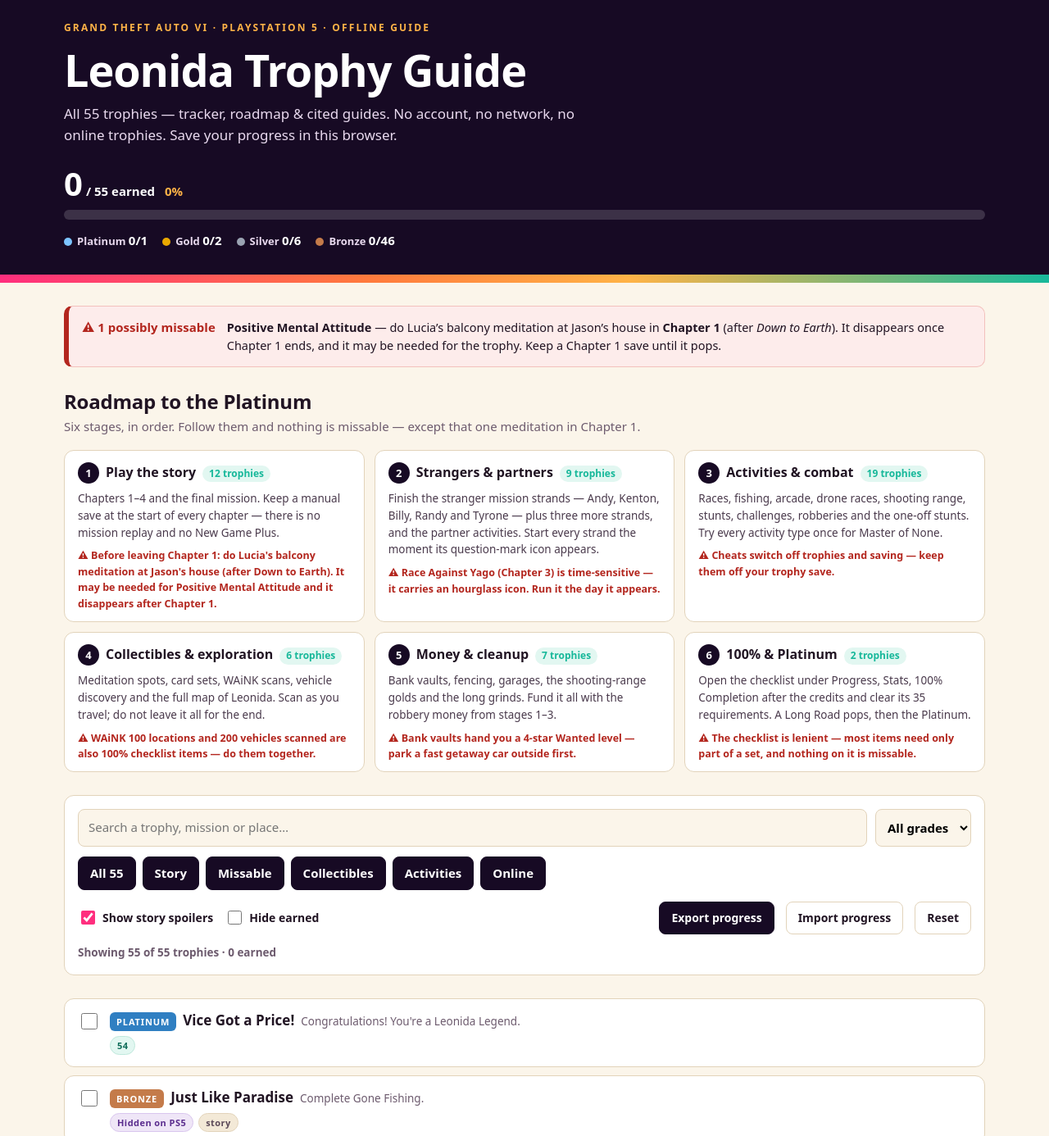
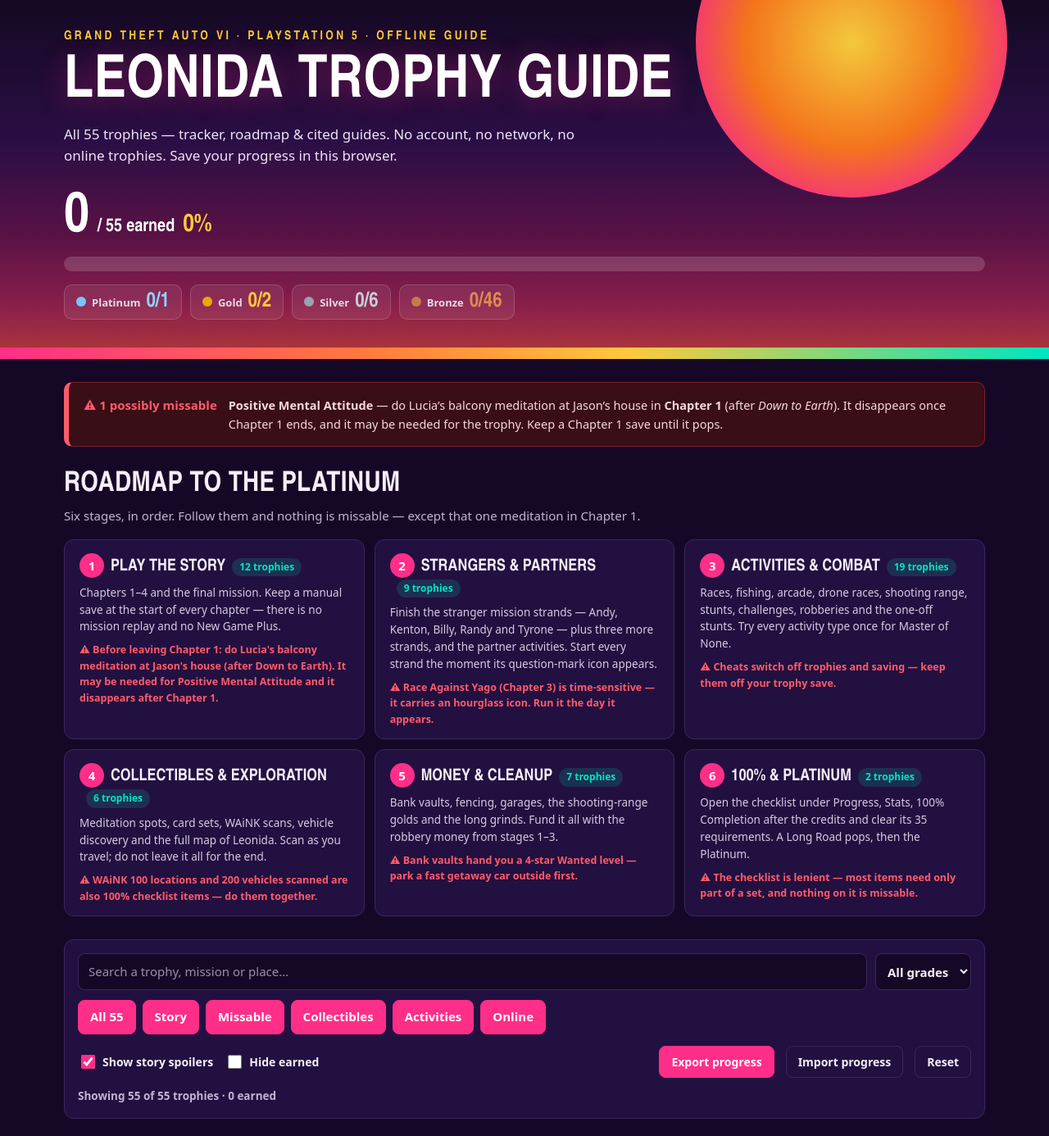
Before and after one commit to Oxim97-byte/gta6-trophy-guide, a plain HTML site: page app/index.html in a window 1280 px wide. Shown: the part 19-1405 px from the top of the page at 82% size. Drawn offline with Linux system fonts and the light colour scheme.

Commit message:
Restyle UI: Vice City neon sunset theme (frontend-design + antislop-ui)

```diff
--- a/app/style.css
+++ b/app/style.css
@@ -1,94 +1,159 @@
-/* Leonida Trophy Guide — Vice City sunset field manual.
-   Dark plum night header, warm paper body, one sunset band. System fonts only: offline. */
+/* Leonida Trophy Guide — Vice City neon sunset.
+   DESIGN DECISIONS (read before tweaking):
+   - Palette is pulled from the subject, not a default: a Vice City sunset —
+     deep violet night sky, hot-pink neon, sunset orange, gold, neon teal.
+     Dark is a subject decision (neon night), not a trend default.
+   - ONE accent (hot pink) at the key moments: the sun, the active filter,
+     the progress glow. Glow dose cap = 1 element: the progress fill only.
+   - The sun disc is the identity motif (a Vice City sunset has a sun);
+     no generic grid, no glass, no bento, no decorative dots or badges.
+   - Display type is condensed + black weight ("Noto Sans Condensed", falls
+     back to Arial Narrow / system) — the GTA poster voice. Body stays
+     system-ui for readability. System fonts only: the app works offline.
+   - Grade colours are saturated so they read on the dark cards at a glance:
+     platinum ice-blue, gold amber, silver light grey, bronze burnt orange.
+   - The missable alert's red left edge marks real state (danger), and the
+     earned row's teal edge marks real state (earned) — stripes carry
+     information, never decoration. */
 :root {
-  --night: #170a24;
-  --night-2: #221033;
-  --ink: #211423;
-  --paper: #fbf5ea;
-  --paper-2: #f3e9d7;
-  --line: #e2d3ba;
-  --muted: #6d5b6e;
-  --magenta: #ff2e7e;
-  --amber: #ffb347;
-  --teal: #17b89a;
-  --platinum: #7cc4ff;
-  --gold: #e9a800;
-  --silver: #9aa3b2;
-  --bronze: #c47b4a;
-  --danger: #b3261e;
-  --danger-bg: #fdeceb;
-  --ok: #177245;
+  --night: #150826;
+  --night-2: #221040;
+  --night-3: #2e1558;
+  --ink: #f6eefa;
+  --muted: #c3b2d4;
+  --faint: #9c8bb0;
+  --line: #3d2560;
+  --pink: #ff2e88;
+  --orange: #ff7a1a;
+  --amber: #ffc93c;
+  --teal: #00e5c0;
+  --platinum: #8fd3ff;
+  --gold: #ffc93c;
+  --silver: #c7cdd8;
+  --bronze: #e08a52;
+  --danger: #ff5b6a;
+  --danger-bg: #3a0e16;
+  --danger-line: #7a1e28;
+  --ok: #00e5c0;
+  --display: "Noto Sans Condensed", "Arial Narrow", "Helvetica Neue Condensed", "Roboto Condensed", sans-serif;
 }
 * { box-sizing: border-box; }
 html { -webkit-text-size-adjust: 100%; }
 body {
   margin: 0;
-  background: var(--paper);
+  background: var(--night);
   color: var(--ink);
   font-family: system-ui, -apple-system, "Segoe UI", Roboto, "Helvetica Neue", Arial, sans-serif;
   font-size: 15px;
   line-height: 1.55;
 }
+::selection { background: var(--pink); color: #fff; }
 h1, h2, h3 { line-height: 1.15; margin: 0; }
-a { color: #8a1d5c; }
+a { color: #ff8fbf; }
 a:focus-visible, button:focus-visible, input:focus-visible, select:focus-visible, summary:focus-visible {
-  outline: 3px solid var(--magenta);
+  outline: 3px solid var(--pink);
   outline-offset: 2px;
 }
 
-/* ---------- hero ---------- */
-.hero { background: var(--night); color: #fff; }
-.hero-inner { max-width: 1180px; margin: 0 auto; padding: 44px 28px 30px; }
+/* ---------- hero: the sunset sky ---------- */
+.hero {
+  position: relative;
+  overflow: hidden;
+  color: #fff;
+  background: linear-gradient(180deg, #12081f 0%, #2a0e45 42%, #5b1245 68%, #8a1f4b 86%, #b23a37 100%);
+}
+/* The sun: one big disc, low on the right, sinking into the horizon. */
+.hero::before {
+  content: "";
+  position: absolute;
+  width: 380px; height: 380px;
+  right: 4%; top: -120px;
+  border-radius: 50%;
+  background: radial-gradient(circle, #ffd23c 0%, #ff7a1a 48%, #ff2e88 78%, rgba(255,46,136,0) 100%);
+  opacity: .95;
+}
+.hero-inner { position: relative; z-index: 1; max-width: 1180px; margin: 0 auto; padding: 52px 28px 34px; }
 .eyebrow {
-  margin: 0 0 10px;
-  font-size: 12px; font-weight: 700;
-  letter-spacing: .18em; text-transform: uppercase;
+  margin: 0 0 12px;
+  font-family: var(--display);
+  font-size: 15px; font-weight: 700;
+  letter-spacing: .22em; text-transform: uppercase;
   color: var(--amber);
 }
 .hero h1 {
-  font-size: 54px; font-weight: 900; letter-spacing: -0.02em;
+  font-family: var(--display);
+  font-size: 72px; font-weight: 900; text-transform: uppercase;
+  letter-spacing: .01em; line-height: .95;
+  text-shadow: 0 4px 32px rgba(255,46,136,.4);
 }
-.lede { margin: 10px 0 0; max-width: 640px; font-size: 17px; color: #e8d9ee; }
-.progress-wrap { margin-top: 26px; }
-.progress-big { font-size: 15px; color: #e8d9ee; }
-.progress-big #earnedCount { font-size: 40px; font-weight: 900; color: #fff; line-height: 1; }
-.progress-big .of { font-weight: 700; color: #fff; margin-left: 4px; }
-.progress-big .pct { margin-left: 12px; font-weight: 800; color: var(--amber); }
+.lede { margin: 14px 0 0; max-width: 640px; font-size: 17px; color: #efe2f5; }
+.progress-wrap { margin-top: 30px; }
+.progress-big { display: flex; align-items: baseline; gap: 10px; }
+.progress-big #earnedCount {
+  font-family: var(--display);
+  font-size: 68px; font-weight: 900; line-height: 1;
+  color: #fff;
+}
+.progress-big .of { font-family: var(--display); font-size: 22px; font-weight: 700; color: #fff; }
+.progress-big .pct {
+  font-family: var(--display);
+  font-size: 30px; font-weight: 900;
+  color: var(--amber);
+}
 .bar {
-  height: 12px; margin-top: 10px;
+  height: 18px; margin-top: 12px;
   background: rgba(255,255,255,.16);
   border-radius: 999px; overflow: hidden;
 }
 .bar span {
   display: block; height: 100%; width: 0%;
-  background: linear-gradient(90deg, var(--magenta), var(--amber) 55%, var(--teal));
+  background: linear-gradient(90deg, var(--pink), var(--orange) 55%, var(--teal));
   border-radius: 999px;
+  box-shadow: 0 0 18px rgba(255,46,136,.45);
   transition: width .25s ease;
 }
 .grades {
-  list-style: none; display: flex; flex-wrap: wrap; gap: 8px 18px;
-  margin: 14px 0 0; padding: 0;
+  list-style: none; display: flex; flex-wrap: wrap; gap: 10px;
+  margin: 16px 0 0; padding: 0;
   font-size: 13px; font-weight: 700; color: #e8d9ee;
 }
-.grades b { color: #fff; font-size: 15px; }
-.grades .dot { display: inline-block; width: 10px; height: 10px; border-radius: 50%; margin-right: 6px; vertical-align: -1px; }
-.sunset { height: 10px; background: linear-gradient(90deg, var(--magenta), #ff7a3d 35%, var(--amber) 60%, var(--teal)); }
+.grades li {
+  display: flex; align-items: baseline; gap: 7px;
+  background: rgba(255,255,255,.07);
+  border: 1px solid rgba(255,255,255,.16);
+  border-radius: 10px;
+  padding: 8px 14px;
+}
+.grades b {
+  font-family: var(--display);
+  font-size: 25px; font-weight: 900; line-height: 1;
+}
+.grades li:nth-child(1) b { color: var(--platinum); }
+.grades li:nth-child(2) b { color: var(--gold); }
+.grades li:nth-child(3) b { color: var(--silver); }
+.grades li:nth-child(4) b { color: var(--bronze); }
+.grades .dot { display: inline-block; width: 12px; height: 12px; border-radius: 50%; vertical-align: -1px; }
+.sunset { height: 14px; background: linear-gradient(90deg, var(--pink), #ff7a3d 35%, var(--amber) 60%, var(--teal)); }
 
 /* ---------- main ---------- */
 main { max-width: 1180px; margin: 0 auto; padding: 0 28px 48px; }
 section { margin-top: 28px; }
-h2 { font-size: 24px; font-weight: 900; letter-spacing: -0.01em; }
+h2 {
+  font-family: var(--display);
+  font-size: 34px; font-weight: 900; text-transform: uppercase;
+  letter-spacing: .01em;
+}
 .section-sub { margin: 6px 0 0; color: var(--muted); max-width: 720px; }
 
 /* missable alert */
 .alert {
   display: flex; gap: 14px; align-items: flex-start;
   background: var(--danger-bg);
-  border: 1px solid #f3c1bd; border-left: 6px solid var(--danger);
-  border-radius: 10px; padding: 14px 16px;
+  border: 1px solid var(--danger-line); border-left: 6px solid var(--danger);
+  border-radius: 10px; padding: 16px 18px;
 }
-.alert strong { color: var(--danger); white-space: nowrap; }
-.alert span { font-size: 14.5px; }
+.alert strong { color: var(--danger); white-space: nowrap; font-size: 15px; }
+.alert span { font-size: 14.5px; color: #f6d9dc; }
 
 /* roadmap */
 .stages {
@@ -96,48 +161,52 @@ h2 { font-size: 24px; font-weight: 900; letter-spacing: -0.01em; }
   display: grid; grid-template-columns: repeat(3, 1fr); gap: 12px;
 }
 .stages li {
-  background: #fff; border: 1px solid var(--line); border-radius: 12px;
-  padding: 14px 16px 12px; position: relative;
+  background: var(--night-2); border: 1px solid var(--line); border-radius: 12px;
+  padding: 16px 18px 14px; position: relative;
 }
 .stages .num {
-  display: inline-block; width: 26px; height: 26px; line-height: 26px;
+  display: inline-block; width: 30px; height: 30px; line-height: 30px;
   text-align: center; border-radius: 50%;
-  background: var(--night); color: #fff; font-weight: 900; font-size: 13px;
+  background: var(--pink); color: #fff; font-weight: 900; font-size: 15px;
 }
-.stages h3 { display: inline; margin-left: 8px; font-size: 16px; }
+.stages h3 {
+  display: inline; margin-left: 8px;
+  font-family: var(--display); font-size: 20px; font-weight: 800; text-transform: uppercase;
+}
 .stages .tcount {
   display: inline-block; margin-left: 8px; font-size: 12px; font-weight: 800;
-  color: var(--teal); background: #e2f7f1; border-radius: 999px; padding: 1px 8px;
+  color: var(--teal); background: rgba(0,229,192,.14); border-radius: 999px; padding: 2px 9px;
 }
-.stages p { margin: 8px 0 0; font-size: 13.5px; color: #4a3a4c; }
+.stages p { margin: 8px 0 0; font-size: 13.5px; color: #d9c8e2; }
 .stages .warn { margin-top: 8px; font-size: 12.5px; color: var(--danger); font-weight: 700; }
 
 /* controls */
-.controls { background: #fff; border: 1px solid var(--line); border-radius: 12px; padding: 16px; }
+.controls { background: var(--night-2); border: 1px solid var(--line); border-radius: 12px; padding: 16px; }
 .search-row { display: flex; gap: 10px; }
 .search-row input[type="search"] {
-  flex: 1; padding: 10px 12px; font: inherit;
-  border: 1.5px solid var(--line); border-radius: 8px; background: var(--paper);
+  flex: 1; padding: 10px 12px; font: inherit; color: var(--ink);
+  border: 1.5px solid var(--line); border-radius: 8px; background: var(--night);
 }
+.search-row input[type="search"]::placeholder { color: var(--faint); }
 .search-row select {
-  padding: 10px; font: inherit; font-weight: 700;
-  border: 1.5px solid var(--line); border-radius: 8px; background: var(--paper);
+  padding: 10px; font: inherit; font-weight: 700; color: var(--ink);
+  border: 1.5px solid var(--line); border-radius: 8px; background: var(--night);
 }
 .pills { display: flex; flex-wrap: wrap; gap: 8px; margin-top: 12px; }
 .pill {
   font: inherit; font-weight: 700; font-size: 13.5px;
   padding: 7px 14px; border-radius: 999px; cursor: pointer;
-  border: 1.5px solid var(--line); background: var(--paper); color: var(--ink);
+  border: 1.5px solid var(--line); background: var(--night); color: var(--ink);
 }
-.pill.active { background: var(--night); color: #fff; border-color: var(--night); }
+.pill.active { background: var(--pink); color: #fff; border-color: var(--pink); }
 .toggles { display: flex; flex-wrap: wrap; align-items: center; gap: 14px; margin-top: 14px; font-size: 14px; }
 .toggle { display: flex; align-items: center; gap: 6px; font-weight: 600; cursor: pointer; }
-.toggle input { width: 17px; height: 17px; accent-color: var(--magenta); }
+.toggle input { width: 17px; height: 17px; accent-color: var(--pink); }
 .spacer { flex: 1; }
 .controls button {
   font: inherit; font-weight: 700; cursor: pointer;
   padding: 8px 14px; border-radius: 8px;
-  border: 1.5px solid var(--night); background: var(--night); color: #fff;
+  border: 1.5px solid var(--pink); background: var(--pink); color: #fff;
 }
 .controls button.ghost { background: transparent; color: var(--ink); border-color: var(--line); }
 .import { font-weight: 700; cursor: pointer; padding: 8px 14px; border-radius: 8px; border: 1.5px solid var(--line); }
@@ -147,22 +216,22 @@ h2 { font-size: 24px; font-weight: 900; letter-spacing: -0.01em; }
 /* trophy rows */
 .rows { list-style: none; margin: 0; padding: 0; }
 .row {
-  background: #fff; border: 1px solid var(--line); border-radius: 12px;
+  background: var(--night-2); border: 1px solid var(--line); border-radius: 12px;
   margin-top: 10px; overflow: hidden;
 }
-.row.earned { border-color: #bfe6cf; background: #f4faf5; }
+.row.earned { border-color: #1e7a6b; border-left: 4px solid var(--teal); background: rgba(0,229,192,.06); }
 .row-head {
   display: flex; gap: 12px; align-items: flex-start;
-  padding: 14px 16px; cursor: pointer;
+  padding: 16px 18px; cursor: pointer;
 }
-.row-head input[type="checkbox"] { width: 20px; height: 20px; margin-top: 3px; accent-color: var(--ok); flex: none; cursor: pointer; }
+.row-head input[type="checkbox"] { width: 20px; height: 20px; margin-top: 3px; accent-color: var(--teal); flex: none; cursor: pointer; }
 .row-main { flex: 1; min-width: 0; }
 .row-title { display: flex; flex-wrap: wrap; align-items: baseline; gap: 8px; }
-.row-title h3 { font-size: 17px; }
+.row-title h3 { font-family: var(--display); font-size: 20px; font-weight: 800; }
 .row-title .official { font-size: 13.5px; color: var(--muted); font-weight: 400; }
 .grade-chip {
-  flex: none; font-size: 11px; font-weight: 900; letter-spacing: .08em; text-transform: uppercase;
-  padding: 3px 8px; border-radius: 6px; color: #fff; margin-top: 2px;
+  flex: none; font-size: 12px; font-weight: 900; letter-spacing: .1em; text-transform: uppercase;
+  padding: 5px 10px; border-radius: 6px; color: #fff; margin-top: 2px;
 }
 .grade-platinum { background: #2f7fc2; }
 .grade-gold { background: var(--gold); color: #211400; }
@@ -173,39 +242,55 @@ h2 { font-size: 24px; font-weight: 900; letter-spacing: -0.01em; }
   font-size: 11px; font-weight: 800; letter-spacing: .04em;
   padding: 2px 8px; border-radius: 999px;
 }
-.badge.missable { background: var(--danger-bg); color: var(--danger); border: 1px solid #f3c1bd; }
-.badge.hidden { background: #efe6f7; color: #5b2d8e; border: 1px solid #d9c6ee; }
-.badge.kind { background: var(--paper-2); color: #5c4a58; border: 1px solid var(--line); }
-.badge.count { background: #e2f7f1; color: #0d6b58; border: 1px solid #bfe8dc; }
-.row-guide { border-top: 1px dashed var(--line); padding: 12px 16px 14px; }
-.row-guide p { margin: 0; font-size: 14.5px; }
+.badge.missable { background: rgba(255,91,106,.14); color: #ff8a94; border: 1px solid rgba(255,91,106,.4); }
+.badge.hidden { background: rgba(179,124,255,.14); color: #cfa8ff; border: 1px solid rgba(179,124,255,.4); }
+.badge.kind { background: rgba(255,255,255,.06); color: var(--muted); border: 1px solid var(--line); }
+.badge.count { background: rgba(0,229,192,.12); color: #5ff0d2; border: 1px solid rgba(0,229,192,.35); }
+.row-guide { border-top: 1px dashed var(--line); padding: 12px 18px 14px; }
+.row-guide p { margin: 0; font-size: 14.5px; color: #e8dcf0; }
 .row-guide .sources { margin-top: 10px; font-size: 12.5px; color: var(--muted); }
 .row-guide .sources a { font-weight: 700; }
 .row-guide .meta { margin-top: 8px; font-size: 12.5px; color: var(--muted); }
 .row-guide .meta b { color: var(--ink); }
 .spoiler-mask {
-  display: inline-block; background: var(--night-2); color: #cbb8dd;
-  border-radius: 6px; padding: 2px 10px; font-size: 13px; font-weight: 700; letter-spacing: .06em;
+  display: inline-block; background: #0e0620; color: #cfa8ff;
+  border: 1px solid var(--line);
+  border-radius: 6px; padding: 3px 10px; font-size: 13px; font-weight: 700; letter-spacing: .06em;
 }
 .empty { color: var(--muted); font-weight: 600; padding: 20px 4px; }
 
 /* 100% checklist */
-.checklist100 { background: var(--night); color: #fff; border-radius: 14px; padding: 22px 24px; }
+.checklist100 {
+  position: relative;
+  background: linear-gradient(180deg, var(--night-2), #1a0b33);
+  border: 1px solid var(--line); border-radius: 14px; padding: 22px 24px;
+}
+.checklist100::before {
+  content: "";
+  position: absolute; top: -1px; left: -1px; right: -1px; height: 4px;
+  background: linear-gradient(90deg, var(--pink), var(--orange) 40%, var(--amber) 65%, var(--teal));
+  border-radius: 14px 14px 0 0;
+}
 .checklist100 h2 { color: #fff; }
 .checklist100 .section-sub { color: #d9c8e2; }
 .groups { display: grid; grid-template-columns: repeat(3, 1fr); gap: 16px; margin-top: 18px; }
-.groups h3 { font-size: 15px; margin-bottom: 8px; color: var(--amber); }
-.groups ul { list-style: none; margin: 0; padding: 0; font-size: 13.5px; color: #efe6f2; }
+.groups h3 {
+  font-family: var(--display); font-size: 19px; font-weight: 800; text-transform: uppercase;
+  margin-bottom: 8px; color: var(--amber);
+}
+.groups ul { list-style: none; margin: 0; padding: 0; font-size: 13.5px; color: #ede3f5; }
 .groups li { padding: 3px 0 3px 18px; position: relative; }
 .groups li::before { content: "☐"; position: absolute; left: 0; color: var(--teal); }
 .sources-line { margin: 16px 0 0; font-size: 12.5px; color: #b9a6c4; }
 .sources-line a { color: #ffd9a8; }
 
-footer { margin-top: 28px; font-size: 13px; color: var(--muted); }
+footer { margin-top: 28px; font-size: 13px; color: var(--faint); }
 footer p { margin: 6px 0; }
 
 @media (max-width: 860px) {
-  .hero h1 { font-size: 38px; }
+  .hero h1 { font-size: 42px; }
+  .hero::before { width: 240px; height: 240px; top: -90px; }
+  .progress-big #earnedCount { font-size: 52px; }
   .stages, .groups { grid-template-columns: 1fr; }
   .hero-inner, main { padding-left: 16px; padding-right: 16px; }
 }
```
